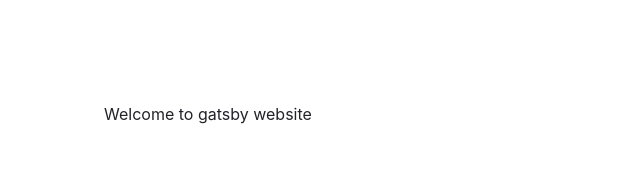
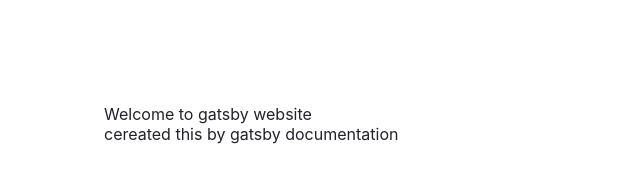
Before and after one commit to Vallarasu14/gatsBySample, a Gatsby site: page / in a window 1280 px wide. Shown: the whole page, without its empty margins (0-640 px from the left). Built offline with nearby package versions, Linux system fonts and the light colour scheme; Gatsby itself is replaced by a stand-in of ours.

Commit message:
for checking 2

```diff
--- a/src/pages/index.js
+++ b/src/pages/index.js
@@ -129,6 +129,9 @@
       <div>
         Welcome to gatsby website
       </div>
+      <div>
+        cereated this by gatsby documentation
+      </div>
     </main>
   )
 }
```
